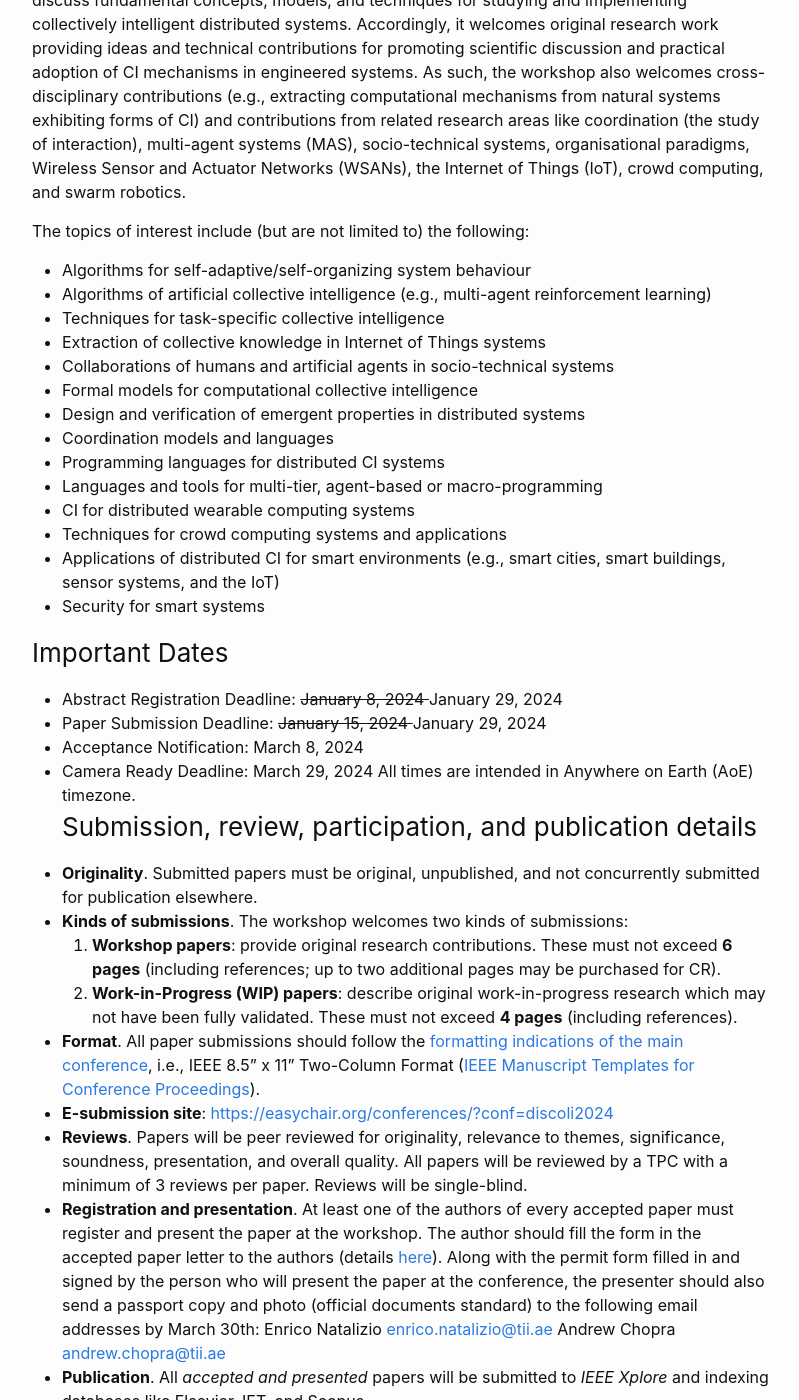
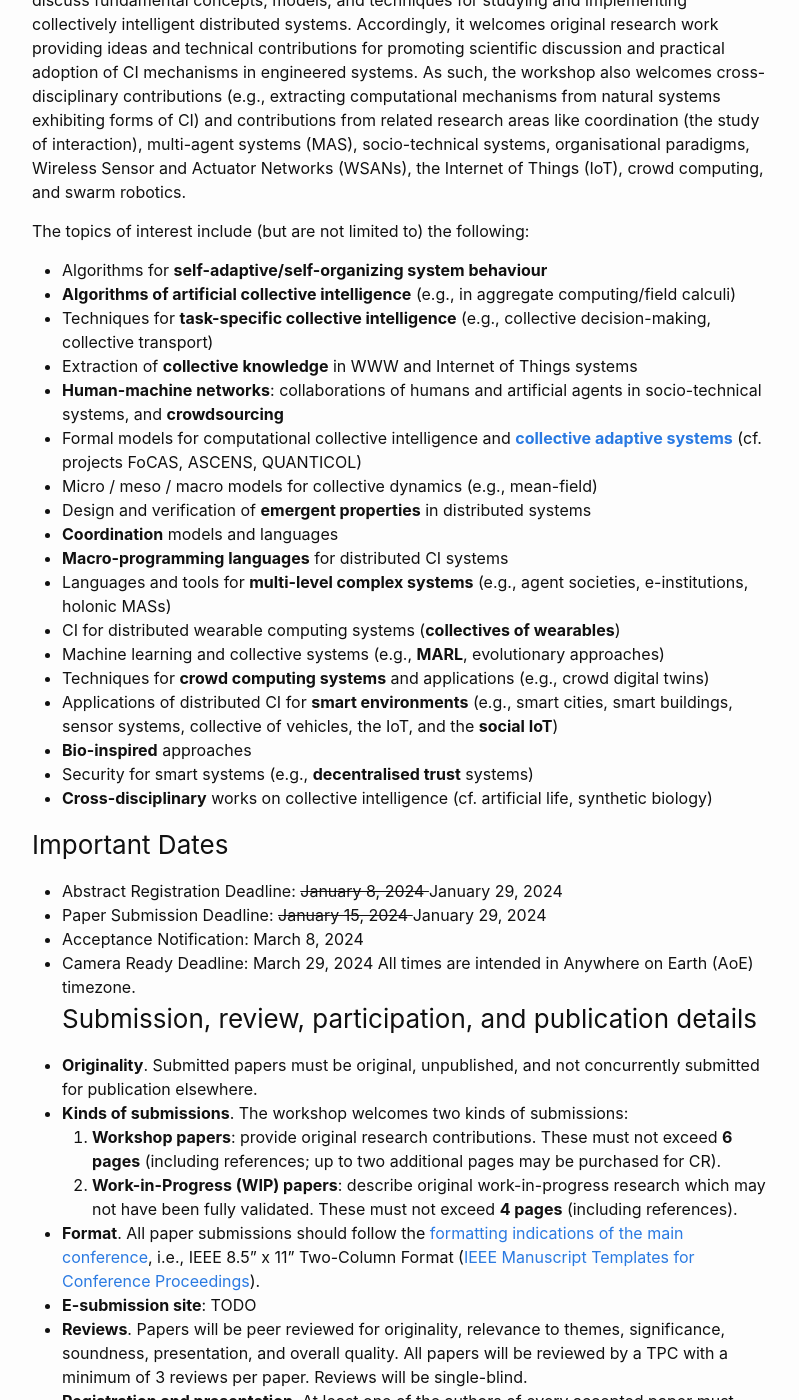
Before and after one commit to discoli-workshop/2026, a Jekyll site: the page built from index.md, in a window 1280 px wide and 1400 px high, scrolled down 641 px. Shown: the whole window, without its empty margins (238-1037 px from the left). Built offline with Jekyll 4.4.1, drawn with Linux system fonts in a browser that asks for light colours; some of the changed text lies outside the part shown.

Commit message:
2025 website start

```diff
--- a/index.md
+++ b/index.md
@@ -17,20 +18,24 @@ The workshop aims to provide a forum where researchers and practitioners can sha
 
 The topics of interest include (but are not limited to) the following:
 
-- Algorithms for self-adaptive/self-organizing system behaviour
-- Algorithms of artificial collective intelligence (e.g., multi-agent reinforcement learning)
-- Techniques for task-specific collective intelligence
-- Extraction of collective knowledge in Internet of Things systems
-- Collaborations of humans and artificial agents in socio-technical systems
-- Formal models for computational collective intelligence
-- Design and verification of emergent properties in distributed systems
-- Coordination models and languages
-- Programming languages for distributed CI systems
-- Languages and tools for multi-tier, agent-based or macro-programming
-- CI for distributed wearable computing systems
-- Techniques for crowd computing systems and applications
-- Applications of distributed CI for smart environments (e.g., smart cities, smart buildings, sensor systems, and the IoT)
-- Security for smart systems
+- Algorithms for **self-adaptive/self-organizing system behaviour**
+- **Algorithms of artificial collective intelligence** (e.g., in aggregate computing/field calculi)
+- Techniques for **task-specific collective intelligence** (e.g., collective decision-making, collective transport)
+- Extraction of **collective knowledge** in WWW and Internet of Things systems
+- **Human-machine networks**: collaborations of humans and artificial agents in socio-technical systems, and **crowdsourcing**
+- Formal models for computational collective intelligence and [**collective adaptive systems**](https://ecas-workshop.github.io/) (cf. projects FoCAS, ASCENS, QUANTICOL)
+- Micro / meso / macro models for collective dynamics (e.g., mean-field)
+- Design and verification of **emergent properties** in distributed systems
+- **Coordination** models and languages
+- **Macro-programming languages** for distributed CI systems
+- Languages and tools for **multi-level complex systems** (e.g., agent societies, e-institutions, holonic MASs)
+- CI for distributed wearable computing systems (**collectives of wearables**)
+- Machine learning and collective systems (e.g., **MARL**, evolutionary approaches)
+- Techniques for **crowd computing systems** and applications (e.g., crowd digital twins)
+- Applications of distributed CI for **smart environments** (e.g., smart cities, smart buildings, sensor systems, collective of vehicles, the IoT, and the **social IoT**)
+- **Bio-inspired** approaches
+- Security for smart systems (e.g., **decentralised trust** systems)
+- **Cross-disciplinary** works on collective intelligence (cf. artificial life, synthetic biology)
 
 ### Important Dates
 
@@ -46,18 +51,26 @@ All times are intended in Anywhere on Earth (AoE) timezone.
     1. **Workshop papers**: provide original research contributions. These must not exceed **6 pages** (including references; up to two additional pages may be purchased for CR).
     2. **Work-in-Progress (WIP) papers**: describe original work-in-progress research which may not have been fully validated. These must not exceed **4 pages** (including references).
 - **Format**. All paper submissions should follow the [formatting indications of the main conference](https://dcoss.org/call-for-papers/), i.e.,  IEEE 8.5" x 11" Two-Column Format ([IEEE Manuscript Templates for Conference Proceedings](https://www.ieee.org/conferences/publishing/templates.html)).
-- **E-submission site**: <https://easychair.org/conferences/?conf=discoli2024>
+- **E-submission site**: TODO <!-- <https://easychair.org/conferences/?conf=discoli2024> -->
 - **Reviews**. Papers will be peer reviewed for originality, relevance to themes, significance, soundness, presentation, and overall quality. All papers will be reviewed by a TPC with a minimum of 3 reviews per paper. Reviews will be single-blind.
-- **Registration and presentation**. At least one of the authors of every accepted paper must register and present the paper at the workshop. The author should fill the form in the accepted paper letter to the authors (details [here](https://dcoss.org/camera-ready-instructions/)).
+- **Registration and presentation**. At least one of the authors of every accepted paper must register and present the paper at the workshop.
+<!-- The author should fill the form in the accepted paper letter to the authors (details [here](https://dcoss.org/camera-ready-instructions/)).
 Along with the permit form filled in and signed by the person who will present the paper at the conference, the presenter should also send a passport copy and photo (official documents standard) to the following email addresses by March 30th:
 Enrico Natalizio <enrico.natalizio@tii.ae>
 Andrew Chopra <andrew.chopra@tii.ae>
+-->
 - **Publication**. All *accepted and presented* papers will be submitted to *IEEE Xplore* and indexing databases like Elsevier, IET, and Scopus.
+
+<!--
 - **Special issue**. A special issue on an ISI-impacted journal will be organised. A set of high-quality papers from DISCOLI will be invited to submit an extended contribution.
     * Consider submitting your work to the [SI on "Understanding and Engineering Cyber-Physical Collectives" in Frontiers in Robotics and AI (Scimago Ranking: Q2)](https://www.frontiersin.org/research-topics/52323/understanding-and-engineering-cyber-physical-collectives).
+-->
 
 ### Workshop Chairs
 
-- Gianluca Aguzzi (Alma Mater Studiorum - Università di Bologna, Italy
+- Roberto Casadei (Alma Mater Studiorum - Università di Bologna, Italy
+- Claudio Savaglio (Università della Calabria, Italy)
+
+<!--
 - Pietro Manzoni (Universitat Politècnica de València, Spain)
-- Claudio Savaglio (Università della Calabria, Italy)
+ -->
```
Also changed, not shown: other parts of index.md (+4 -3 lines), committees.md (+10 -2 lines), program.md (+6 -1 lines).
